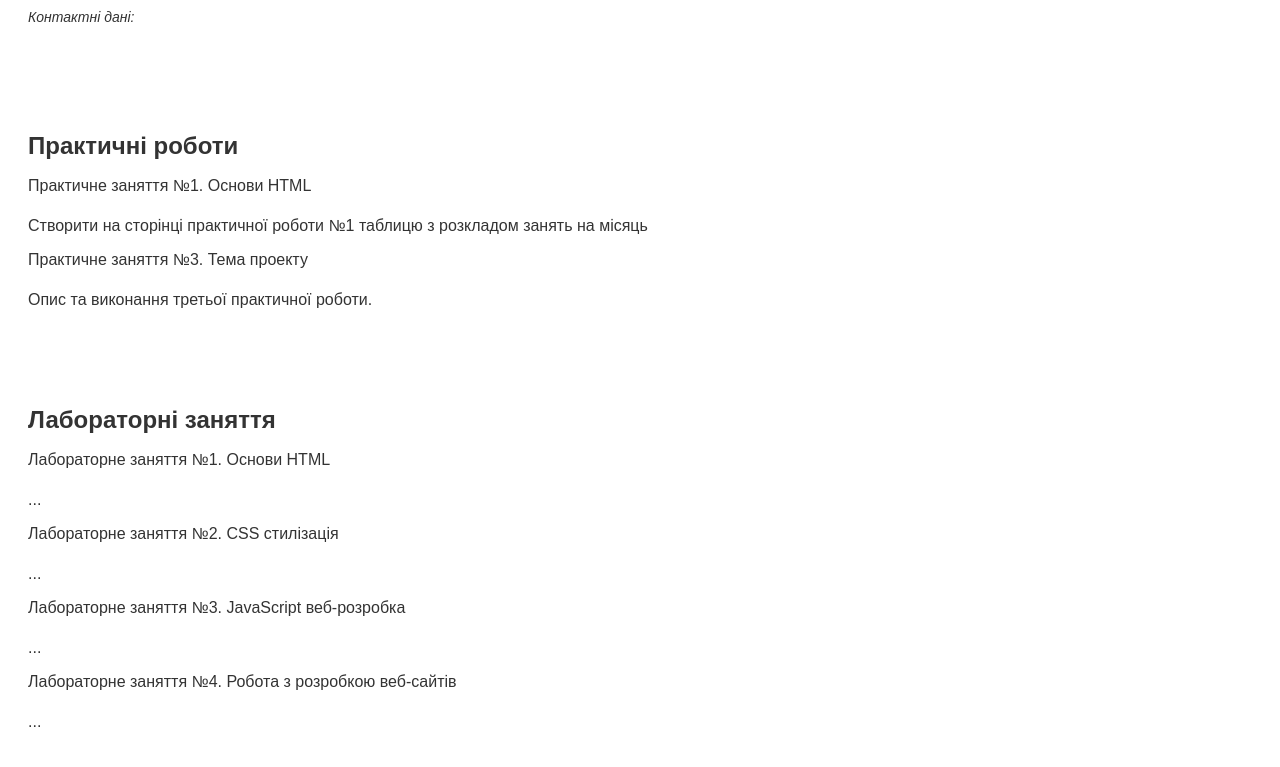
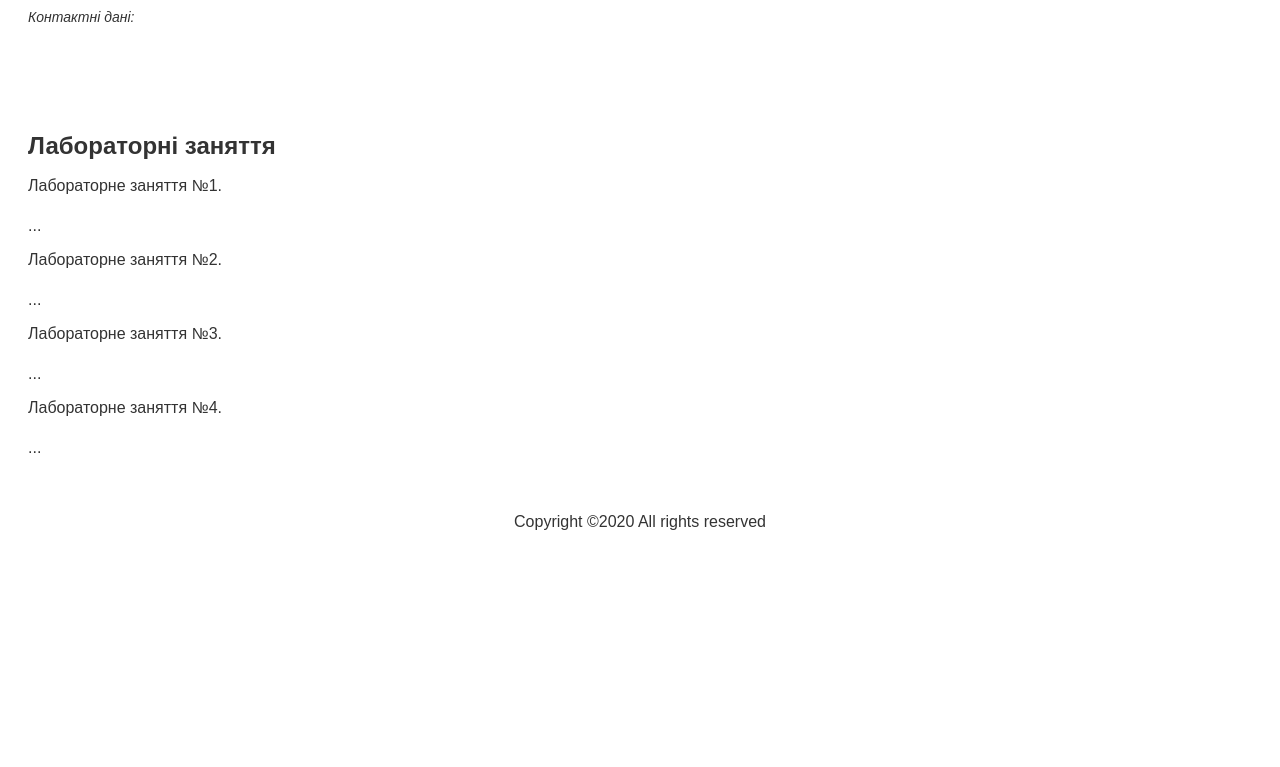
Before and after one commit to darkyshow/labi, a plain HTML site: page index.html in a window 1280 px wide. Shown: the part 478-1245 px from the top of the page. After the commit the page ends 1022 px from the top, so only its background shows below. Drawn offline with Linux system fonts and the light colour scheme.

Commit message:
Update index.html

```diff
--- a/index.html
+++ b/index.html
@@ -31,37 +31,23 @@
             Контактні дані: <a href="markkyyky@gmail.com"></a>
         </address>
     </section>
-  <main>
-     <section id="projects">
-        <h2>Практичні роботи</h2>
-        <ul>
-            <li>
-                <a href="../prac1/prac.html">Практичне заняття №1. Основи HTML</a>
-                <p>Створити на сторінці практичної роботи №1 таблицю з розкладом занять на місяць</p>
-            </li>
-            <li>
-                <a href="prac3.html">Практичне заняття №3. Тема проекту</a>
-                <p>Опис та виконання третьої практичної роботи.</p>
-            </li>
-        </ul>
-    </section>
     <section>
         <h2>Лабораторні заняття</h2>
         <ul>
             <li>
-                <a href="../lb1/lab.html">Лабораторне заняття №1. Основи HTML</a>
+                <a href="../laba1/lab1.html">Лабораторне заняття №1.</a>
                 <p>...</p>
             </li>
             <li>
-                <a href="../lb2/lab2.html">Лабораторне заняття №2. CSS стилізація</a>
+                <a href="../laba2/lab2.html">Лабораторне заняття №2.</a>
                 <p>...</p>
             </li>
             <li>
-                <a href="../lb3/lab3.html">Лабораторне заняття №3. JavaScript веб-розробка</a>
+                <a href="../laba3/lab3.html">Лабораторне заняття №3.</a>
                 <p>...</p>
             </li>
             <li>
-                <a href="../lb4/lab4.html">Лабораторне заняття №4. Робота з розробкою веб-сайтів</a>
+                <a href="../laba4/lab4.html">Лабораторне заняття №4.</a>
                 <p>...</p>
             </li>
         </ul>
```
